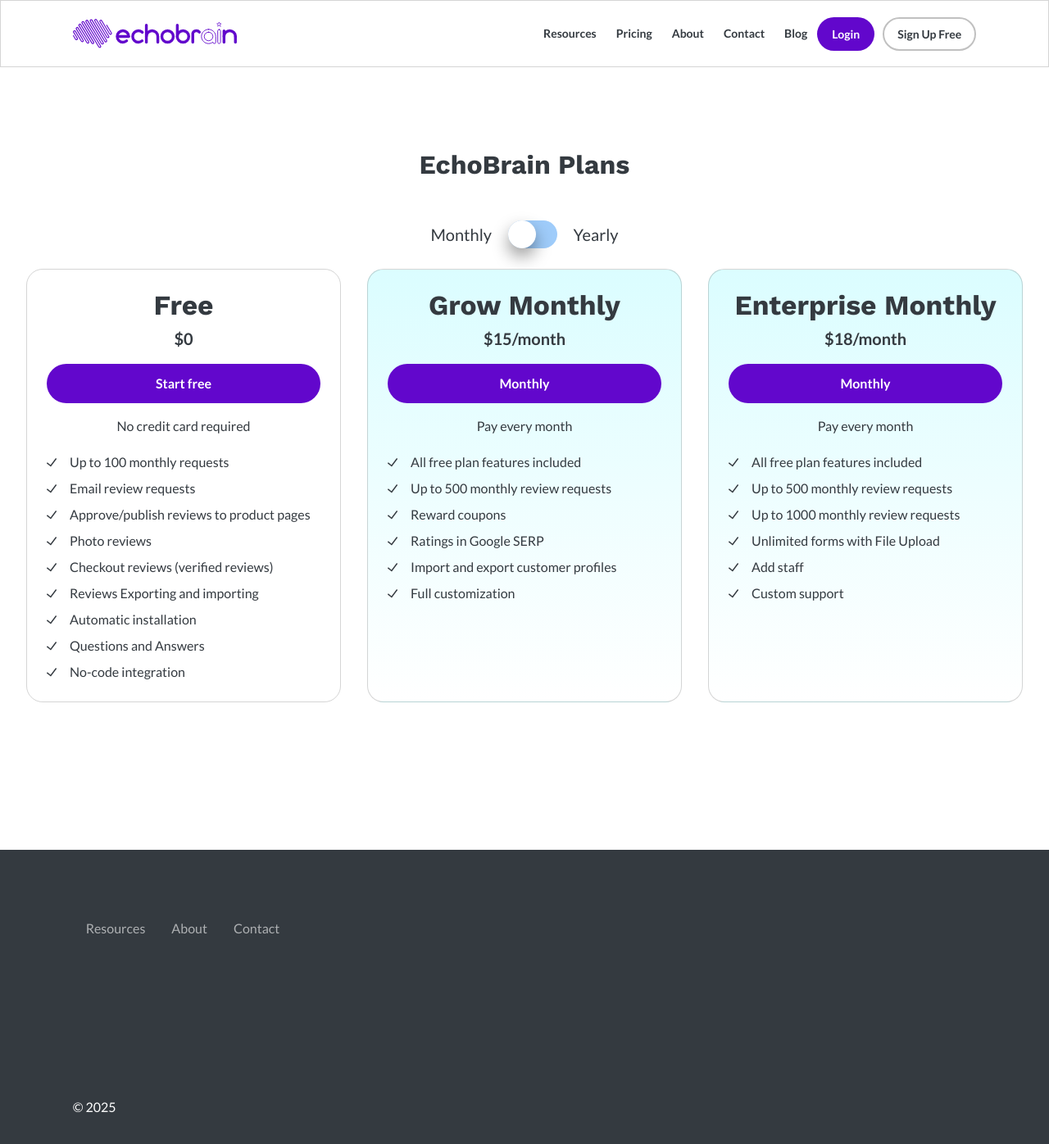
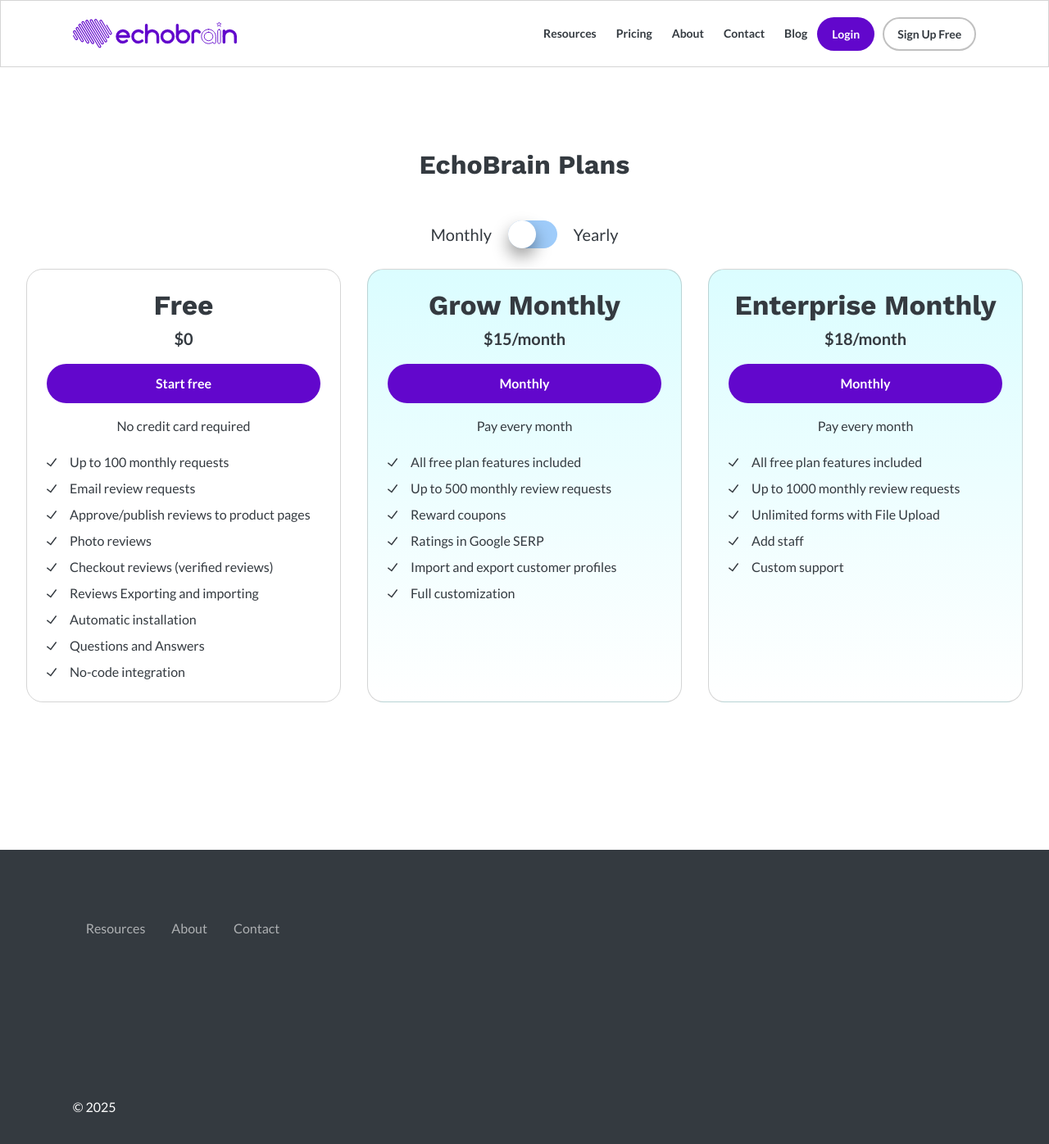
Before and after one commit to echo-brain/echo-brain.github.io, a Jekyll site: the page built from _pages/pricing.html, in a window 1280 px wide. Shown: the whole page at 82% size. Built offline with Jekyll 4.4.1, drawn with Linux system fonts in a browser that asks for light colours.

Commit message:
Update tiers.html

```diff
--- a/_includes/sections/tiers.html
+++ b/_includes/sections/tiers.html
@@ -293,10 +293,6 @@
               </li>
               <li class="tiers__tier-feature">
                 <span class="tiers__tier-feature-icon">{% include snippets/icon-tick.svg %}</span>
-                Up to 500 monthly review requests
-              </li>
-              <li class="tiers__tier-feature">
-                <span class="tiers__tier-feature-icon">{% include snippets/icon-tick.svg %}</span>
                 Up to 1000 monthly review requests
               </li>
               <li class="tiers__tier-feature">
@@ -344,10 +340,6 @@
               <li class="tiers__tier-feature">
                 <span class="tiers__tier-feature-icon">{% include snippets/icon-tick.svg %}</span>
                 All free plan features included
-              </li>
-              <li class="tiers__tier-feature">
-                <span class="tiers__tier-feature-icon">{% include snippets/icon-tick.svg %}</span>
-                Up to 500 monthly review requests
               </li>
               <li class="tiers__tier-feature">
                 <span class="tiers__tier-feature-icon">{% include snippets/icon-tick.svg %}</span>
```
